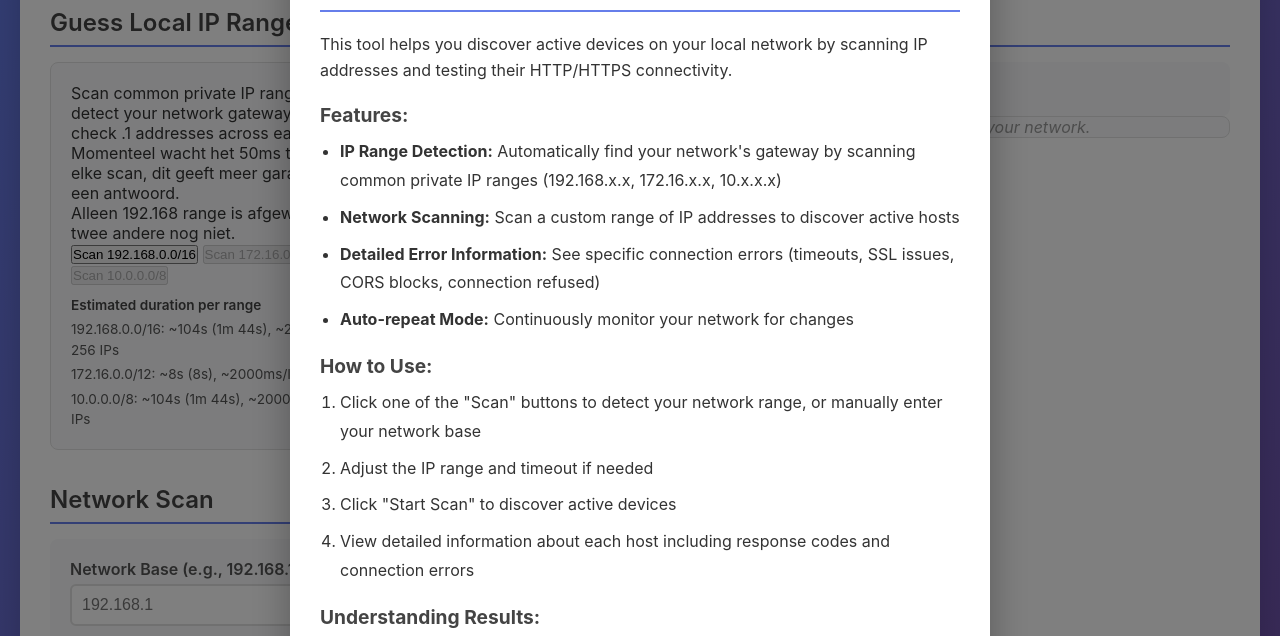
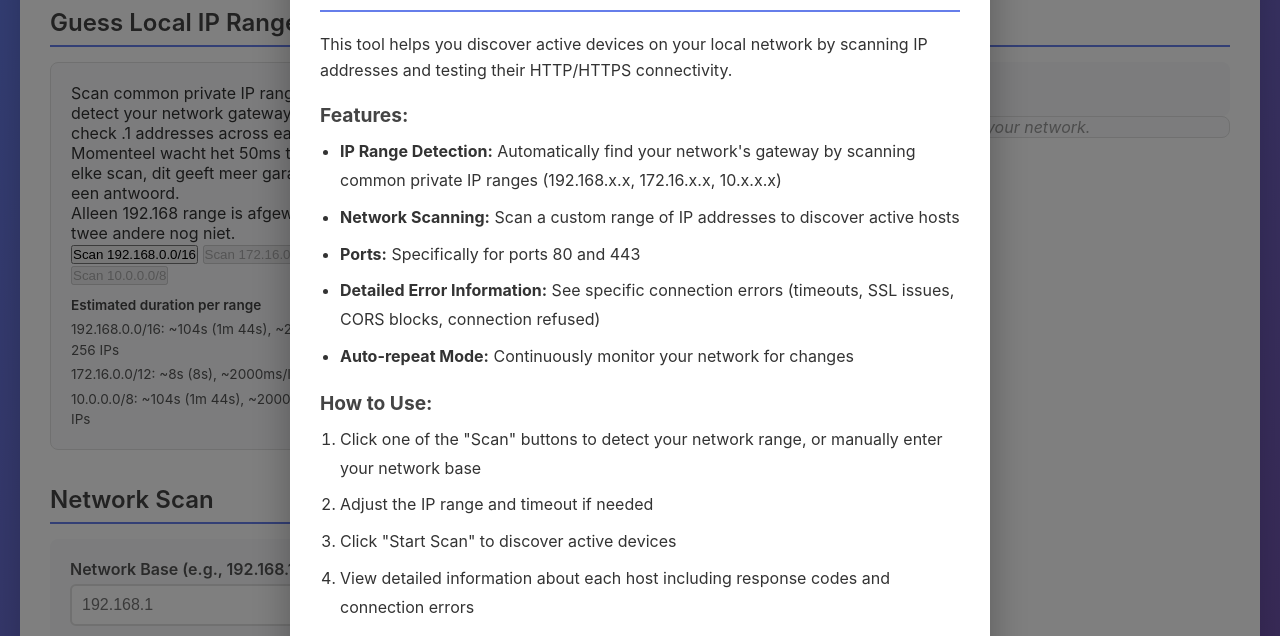
Before and after one commit to Compyra/scan.lebon.info, a plain HTML site: page index.html in a window 1280 px wide. Both pictures are taken after a click on the button "About this scanner". Shown: the part 121-757 px from the top of the page. Drawn offline with Linux system fonts and the light colour scheme.

Commit message:
edit the infomodal

```diff
--- a/index.html
+++ b/index.html
@@ -24,6 +24,7 @@
                 <ul>
                     <li><strong>IP Range Detection:</strong> Automatically find your network's gateway by scanning common private IP ranges (192.168.x.x, 172.16.x.x, 10.x.x.x)</li>
                     <li><strong>Network Scanning:</strong> Scan a custom range of IP addresses to discover active hosts</li>
+                    <li><strong>Ports:</strong> Specifically for ports 80 and 443</li>
                     <li><strong>Detailed Error Information:</strong> See specific connection errors (timeouts, SSL issues, CORS blocks, connection refused)</li>
                     <li><strong>Auto-repeat Mode:</strong> Continuously monitor your network for changes</li>
                 </ul>
```
